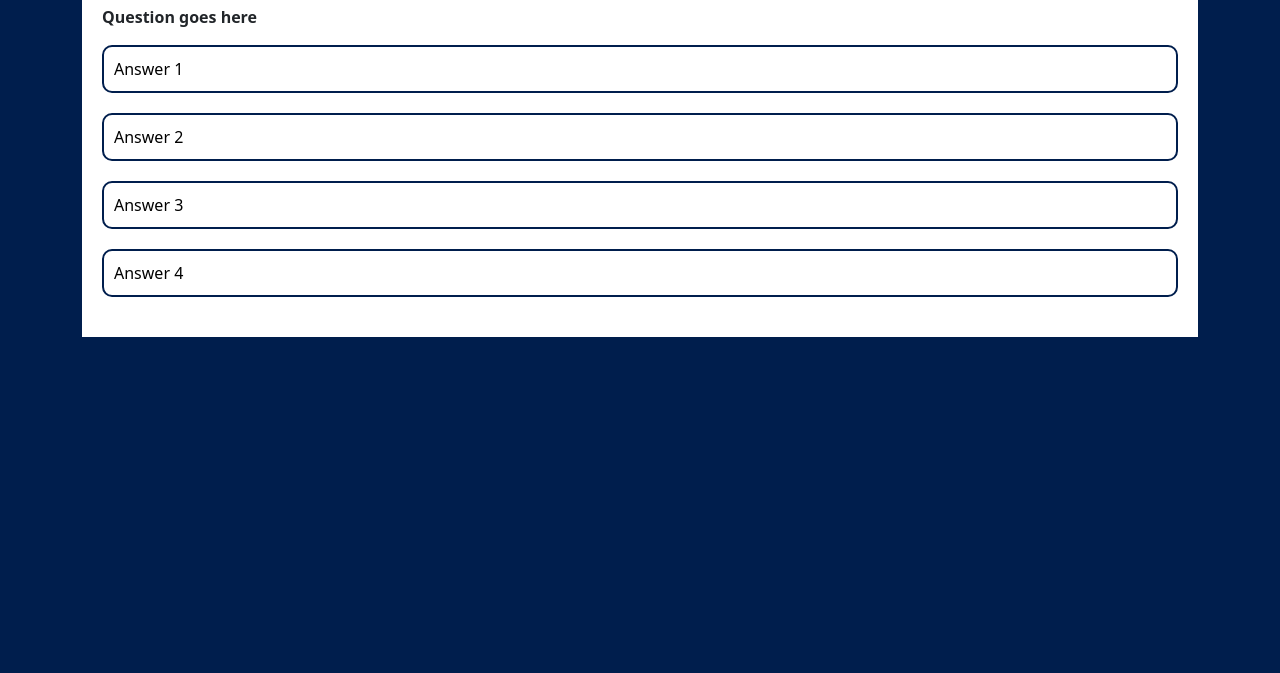
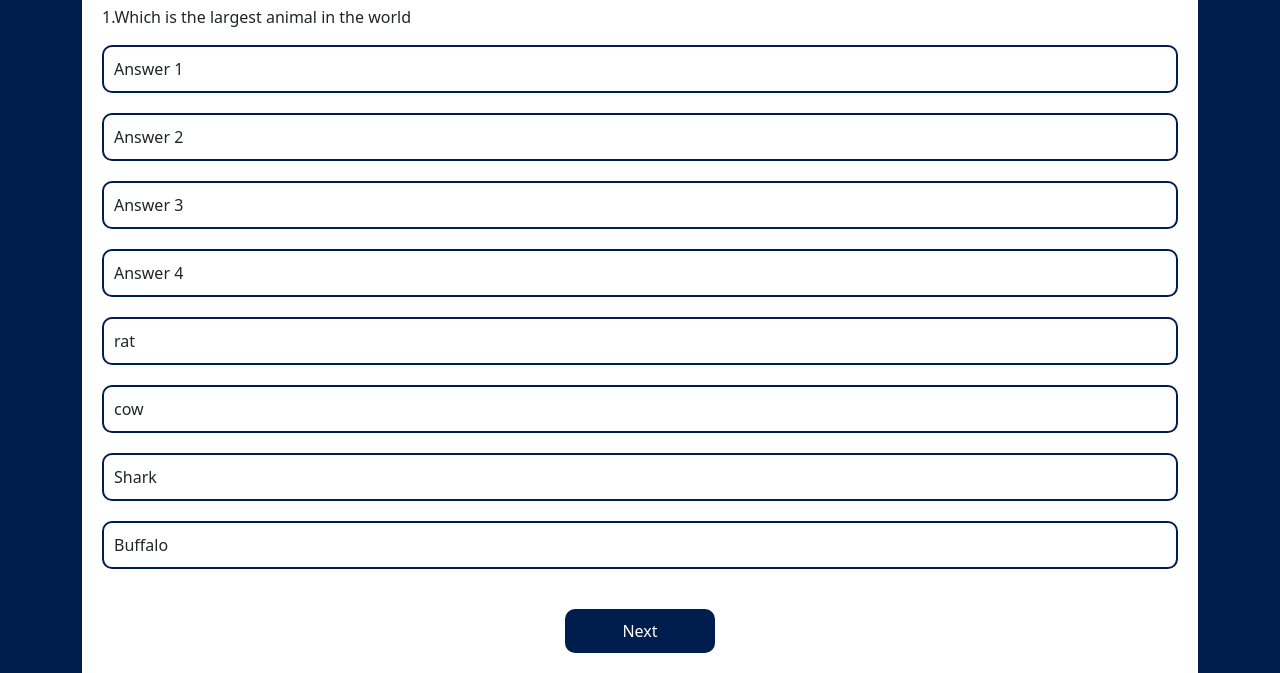
Before and after one commit to Harikrishna2K/quizz_app, a plain HTML site: page index.html in a window 1280 px wide. Shown: the part 191-864 px from the top of the page. Before the commit the page ends 800 px from the top, so only its background shows below. Drawn offline with nearby package versions, Linux system fonts and the light colour scheme.

Commit message:
- Added the buttons with the correct questions - Enabled the js in a dynamic way to take the questions and display the answer on its own with the id

```diff
--- a/custom.js
+++ b/custom.js
@@ -0,0 +1,60 @@
+const questions = [
+
+    {
+        question: "Which is the largest animal in the world",
+        answers : [
+
+            {
+                text: "rat", correct:"false"
+
+            },
+            { text: "cow", correct:"false"},
+            { text: "Shark", correct:"true"},
+            { text: "Buffalo", correct:"false"}
+        ]
+
+    },
+    {
+        question: "Who is the biggest player in IPL",
+        answers:[
+            {text: "Virat Kohli", correct: "false"},
+            {text: "MSD", correct: "true"},
+            {text: "Rohit Sharma", correct:"false"},
+            {text: "Suresh Raina", correct:"false"}
+        ]
+    }
+
+
+];
+
+const questionElement = document.getElementById("question");
+const answerElement = document.getElementById("answer-buttons");
+const nextElement = document.getElementById("next-btn");
+
+
+let currentQuestionIndex = 0;
+let score = 0;
+
+
+function startQuiz(){
+    currentQuestionIndex = 0;
+    score = 0;
+
+    nextElement.innerHTML = "Next";
+    showQuestion();
+}
+
+function showQuestion(){
+    let currentQuestion = questions[currentQuestionIndex];
+    let questionNo = currentQuestionIndex + 1;
+    questionElement.innerHTML = questionNo + "." + currentQuestion.question;
+
+    currentQuestion.answers.forEach(answers =>{
+        const button = document.createElement("button");
+        button.innerHTML = answers.text;
+        button.classList.add("btn");
+        answerElement.appendChild(button);
+    })
+}
+
+startQuiz();
--- a/index.html
+++ b/index.html
@@ -20,13 +20,17 @@
 
                 </div>
 
-                <div class="answer-content">
-                    <p><b>Question goes here</b></p>
-                    <button>Answer 1</button>
-                    <button>Answer 2</button>
-                    <button>Answer 3</button>
-                    <button>Answer 4</button>
+                <p id="question"><b>Question goes here</b></p>
+
+                <div id="answer-buttons" class="answer-content">
+
+                    <button class="btn">Answer 1</button>
+                    <button class="btn">Answer 2</button>
+                    <button class="btn">Answer 3</button>
+                    <button class="btn">Answer 4</button>
                 </div>
+
+                <button id="next-btn">Next</button>
 
             </div>
 
@@ -37,6 +41,6 @@
     </div>
 
 
-
+    <script src="custom.js"></script>
 </body>
 </html>
--- a/style.css
+++ b/style.css
@@ -47,3 +47,17 @@ body{
     background-color: #003b99;
     color: #fff;
 }
+
+#next-btn{
+    background: #001e4d;
+    color: #fff;
+    font-weight: 500;
+    padding: 10px;
+    border: 0;
+    margin: 20px auto 0;
+    border-radius: 10px;
+    display: block;
+    width: 150px;
+
+
+}
```
